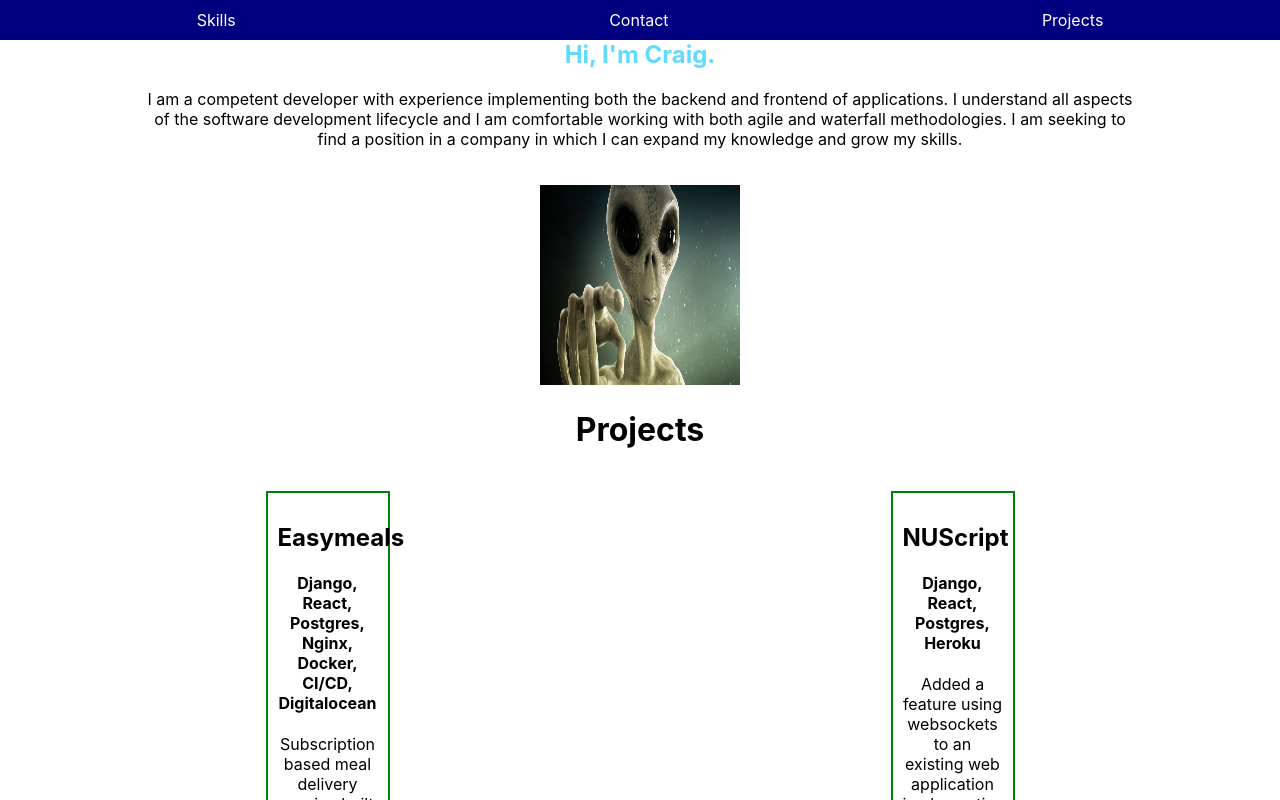
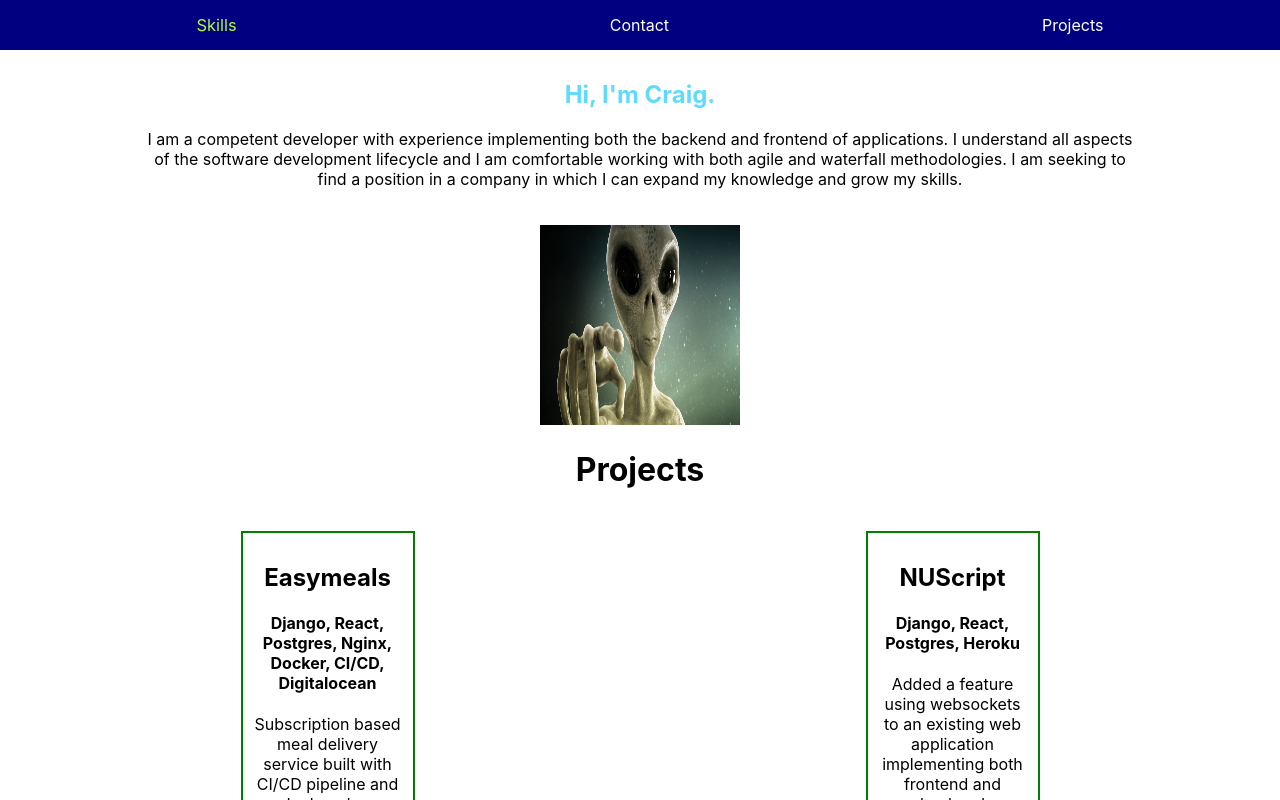
Before and after one commit to craig-glass/Portfolio, a React (Create React App) app in the folder frontend/: page /projects in a window 1280 px wide. In both pictures the pointer is over the link "Skills". Shown: the top 800 px of the page. Built offline with nearby package versions, Linux system fonts and the light colour scheme.

Commit message:
Added change navbar text color on hover

```diff
--- a/frontend/src/App.css
+++ b/frontend/src/App.css
@@ -19,6 +19,7 @@
 
 .navbar {
   background-color: navy;
+  height: 30px;
   padding: 10px;
   position: fixed;
 }
@@ -37,12 +38,17 @@
 
 .grid-item {
   border: 2px solid green;
-  width: 100px;
+  width: 150px;
   padding: 10px;
 }
 
 .navbarText {
   color: white;
+}
+
+.navbarText:hover {
+  color: greenyellow;
+  font-size: 1.03em;
 }
 
 .removeUnderline {
--- a/frontend/src/App.js
+++ b/frontend/src/App.js
@@ -14,6 +14,8 @@ function App() {
     <main className='App'>
       <Router>
         <Navbar />
+        <br></br>
+        <br></br>
         <div className='mainpage'>
           <About />
           <Routes>
```
